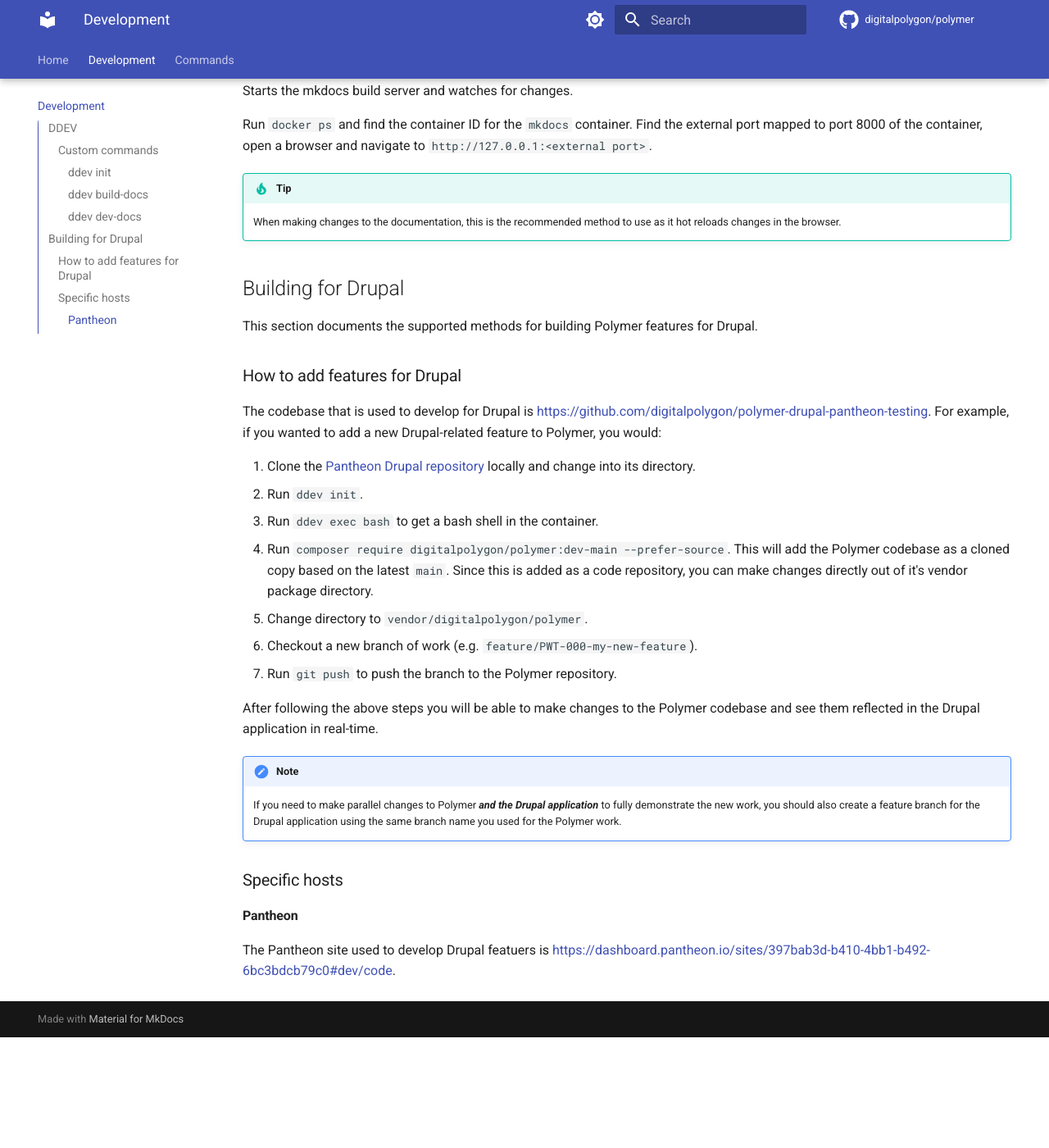
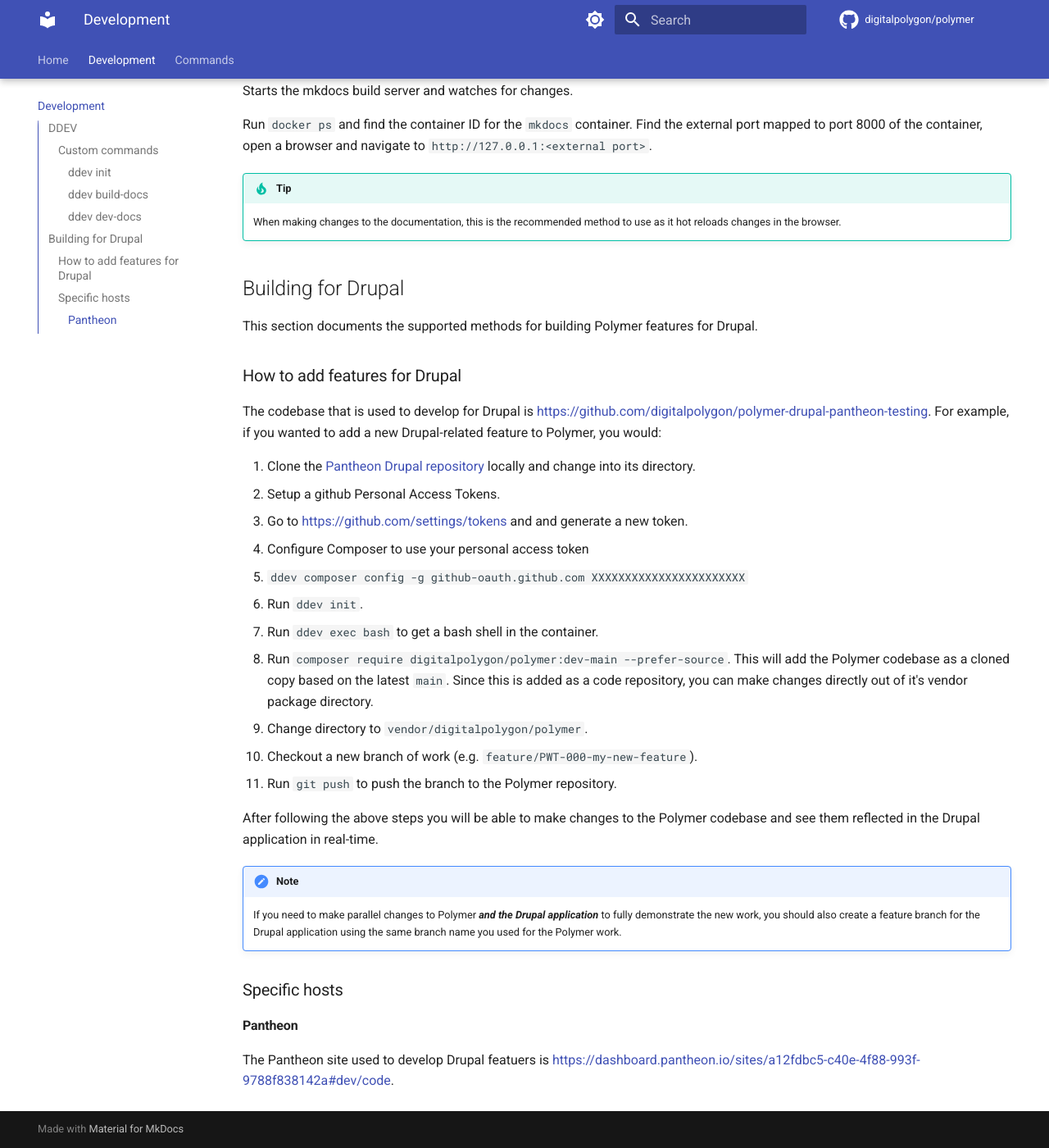
Before and after one commit to digitalpolygon/polymer, an MkDocs documentation site: the page built from docs/development.md, in a window 1280 px wide and 1400 px high, scrolled down 600 px. Shown: the whole window at 82% size. Built offline with MkDocs 1.6.1 and Material for MkDocs 9.7.7, drawn with Linux system fonts in a browser that asks for light colours; comment, search, counter and statistics services are not loaded; before the commit the page ends 1865 px from its top, so only the background shows below that.

```diff
--- a/docs/development.md
+++ b/docs/development.md
@@ -43,14 +43,18 @@
 
 1. Clone the [Pantheon Drupal repository](https://github.com/digitalpolygon/polymer-drupal-pantheon-testing) locally and
    change into its directory.
-2. Run `ddev init`.
-3. Run `ddev exec bash` to get a bash shell in the container.
-4. Run `composer require digitalpolygon/polymer:dev-main --prefer-source`. This will add the Polymer codebase as a
+2. Setup a github Personal Access Tokens.
+   1. Go to https://github.com/settings/tokens and and generate a new token.
+3. Configure Composer to use your personal access token
+   1. `ddev composer config -g github-oauth.github.com XXXXXXXXXXXXXXXXXXXXXXX`
+4. Run `ddev init`.
+5. Run `ddev exec bash` to get a bash shell in the container.
+6. Run `composer require digitalpolygon/polymer:dev-main --prefer-source`. This will add the Polymer codebase as a
    cloned copy based on the latest `main`. Since this is added as a code repository, you can make changes directly out
    of it's vendor package directory.
-5. Change directory to `vendor/digitalpolygon/polymer`.
-6. Checkout a new branch of work (e.g. `feature/PWT-000-my-new-feature`).
-7. Run `git push` to push the branch to the Polymer repository.
+7. Change directory to `vendor/digitalpolygon/polymer`.
+8. Checkout a new branch of work (e.g. `feature/PWT-000-my-new-feature`).
+9.  Run `git push` to push the branch to the Polymer repository.
 
 After following the above steps you will be able to make changes to the Polymer codebase and see them reflected in the
 Drupal application in real-time.
@@ -65,4 +69,4 @@
 
 #### Pantheon
 
-The Pantheon site used to develop Drupal featuers is https://dashboard.pantheon.io/sites/397bab3d-b410-4bb1-b492-6bc3bdcb79c0#dev/code.
+The Pantheon site used to develop Drupal featuers is https://dashboard.pantheon.io/sites/a12fdbc5-c40e-4f88-993f-9788f838142a#dev/code.
```
Also changed, not shown: 1 other file.
